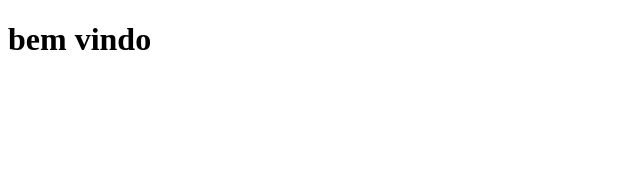
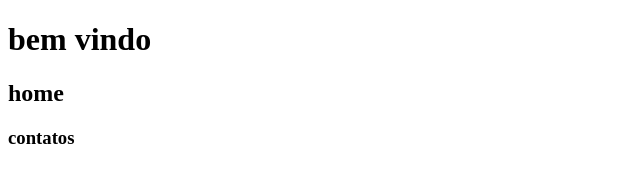
Before and after one commit to TiagoNovaix/Aula-Git-e-Github, a plain HTML site: page index.html in a window 1280 px wide. Shown: the whole page, without its empty margins (0-640 px from the left). Drawn offline with Linux system fonts and the light colour scheme.

Commit message:
Testando e aprendendo à comitar

```diff
--- a/index.html
+++ b/index.html
@@ -7,5 +7,7 @@
 </head>
 <body>
     <h1>bem vindo</h1>
+    <h2>home</h2>
+    <h3>contatos</h3>
 </body>
 </html>
```
Also changed, not shown: jtx.123.txt (added), nome.txt.
